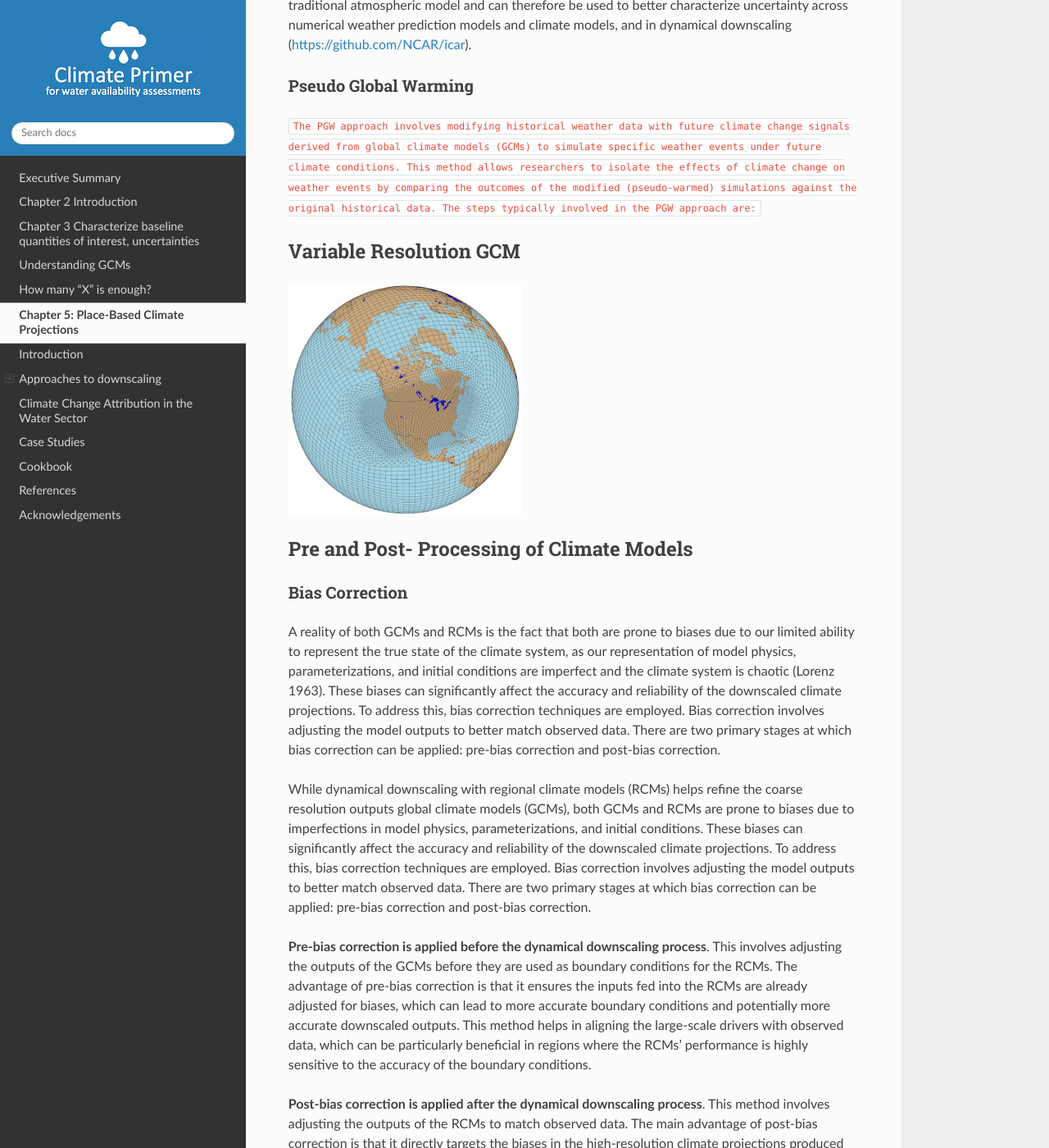
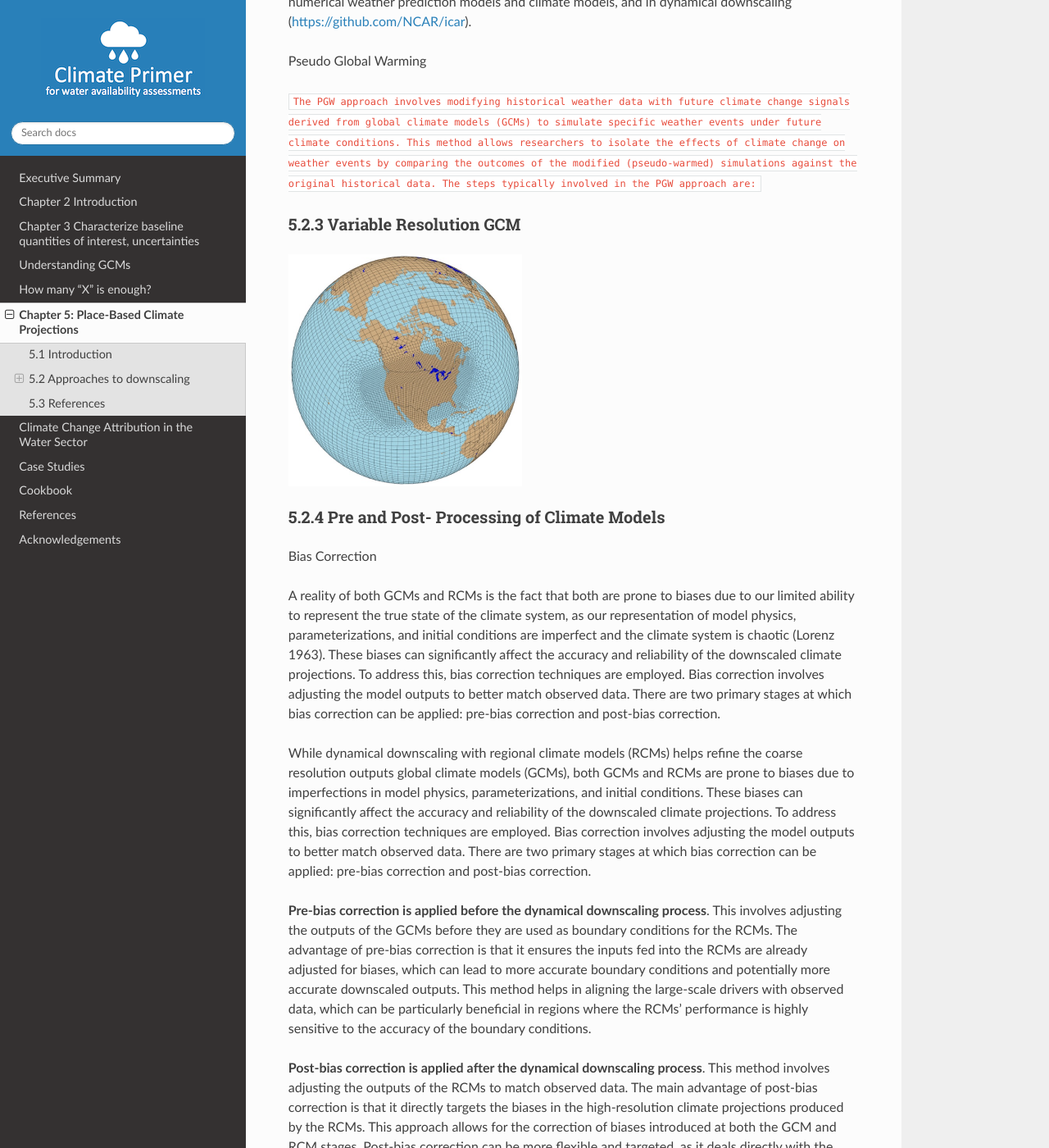
Before and after one commit to NCAR/climate-primer-water, a Sphinx documentation site: the page built from doc/downscaling.rst, in a window 1280 px wide and 1400 px high, scrolled down 7310 px. Shown: the whole window at 82% size. Built offline with Sphinx 7.4.7 and the Read the Docs theme 2.0.0, drawn with Linux system fonts in a browser that asks for light colours; cross-references to code outside the pages are shown as plain code; some of the changed text lies outside the part shown.

Commit message:
Update downscaling.rst

```diff
--- a/doc/downscaling.rst
+++ b/doc/downscaling.rst
@@ -1,8 +1,8 @@
 Chapter 5: Place-Based Climate Projections
 ==========================================
 
-Introduction
-============
+5.1 Introduction
+----------------
 
 Despite continuing improvements in Global Climate Models (GCMs) and
 computational capabilities of high-performance computers, the spatial
@@ -60,8 +60,8 @@
 resolution topography and associated precipitation pattern over the same
 region for the high resolution model.
 
-Approaches to downscaling
-=========================
+5.2 Approaches to downscaling
+-----------------------------
 
 There are a multitude of techniques for translating coarse resolution
 GCM into fine-scale, local meteorological data that is useful in
@@ -100,8 +100,8 @@
 Figure 1. A summary of the various downscaling methods and their
 general. The
 
-Statistical Downscaling
------------------------
+5.2.1 Statistical Downscaling
+~~~~~~~~~~~~~~~~~~~~~~~~~~~~~
 
 Statistical downscaling techniques can be employed to enhance both the
 temporal and spatial resolution of data, making it more applicable for
@@ -131,7 +131,6 @@
 the future.
 
 Delta Change Methods
-~~~~~~~~~~~~~~~~~~~~
 
 A simple, but informative method to explore climate change sensitivity
 of hydrologic systems is referred to as the “Delta Change” approach. It
@@ -152,7 +151,6 @@
 records to generate a "future" dataset.
 
 Non-Parametric Methods
-~~~~~~~~~~~~~~~~~~~~~~
 
 In the context of downscaling global climate models (GCMs),
 "non-parametric" downscaling refers to statistical approaches that do
@@ -351,8 +349,8 @@
 |                 | variables       |                 |                 |
 +-----------------+-----------------+-----------------+-----------------+
 
-Dynamical Downscaling
----------------------
+5.2.2 Dynamical Downscaling
+~~~~~~~~~~~~~~~~~~~~~~~~~~~
 
 Dynamical downscaling involves the combined use of both global and
 regional climate models (RCMs) to achieve higher spatial resolution and
@@ -391,7 +389,6 @@
 climate are critical to represent..
 
 Intermediate Complexity Models
-~~~~~~~~~~~~~~~~~~~~~~~~~~~~~~
 
 Fully dynamical Global and Regional Climate models are expensive to run,
 as they have a substantial computation requirement for simulating both
@@ -408,7 +405,6 @@
 (https://github.com/NCAR/icar).
 
 Pseudo Global Warming
-~~~~~~~~~~~~~~~~~~~~~
 
 :mark:`The PGW approach involves modifying historical weather data with
 future climate change signals derived from global climate models (GCMs)
@@ -418,18 +414,17 @@
 (pseudo-warmed) simulations against the original historical data. The
 steps typically involved in the PGW approach are:`
 
-Variable Resolution GCM
------------------------
+5.2.3 Variable Resolution GCM
+~~~~~~~~~~~~~~~~~~~~~~~~~~~~~
 
 |image3|
 
 .. _section-1:
 
-Pre and Post- Processing of Climate Models
-------------------------------------------
+5.2.4 Pre and Post- Processing of Climate Models
+~~~~~~~~~~~~~~~~~~~~~~~~~~~~~~~~~~~~~~~~~~~~~~~~
 
 Bias Correction
-~~~~~~~~~~~~~~~
 
 A reality of both GCMs and RCMs is the fact that both are prone to
 biases due to our limited ability to represent the true state of the
@@ -481,7 +476,8 @@
 requirements of the study and the characteristics of the region and
 models being used.
 
-References
+5.3 References
+--------------
 
 :mark:`He, X., Chaney, N. W., Schleiss, M., & Sheffield, J. (2016).
 Spatial downscaling of precipitation using adaptable random forests.
```
